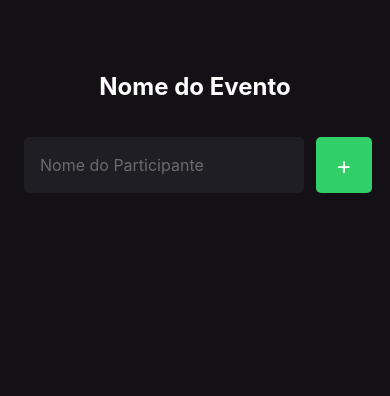
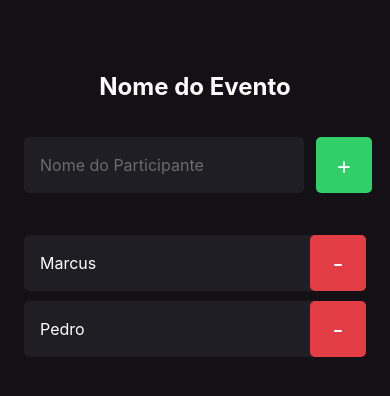
Before and after one commit to marcus-silveira/ImHere, a React Native app: screen / in a window 390 px wide. Shown: the top 396 px of the page. Built offline with nearby package versions, Linux system fonts and the light colour scheme.

Commit message:
criado componente de participante

```diff
--- /dev/null
+++ b/src/components/Participant/index.tsx
@@ -0,0 +1,18 @@
+import { View, Text, TouchableOpacity } from "react-native";
+import { styles } from "./style";
+
+type Props = {
+  name: string;
+};
+
+export function Participant({ name }: Props) {
+  return (
+    <View style={styles.container}>
+      <Text style={styles.name}>{name}</Text>
+
+      <TouchableOpacity style={styles.button}>
+        <Text style={styles.ButtonText}>-</Text>
+      </TouchableOpacity>
+    </View>
+  );
+}
--- /dev/null
+++ b/src/components/Participant/style.ts
@@ -0,0 +1,30 @@
+import { StyleSheet } from "react-native";
+
+export const styles = StyleSheet.create({
+  container: {
+    width: "100%",
+    backgroundColor: "#1F1E25",
+    borderRadius: 5,
+    flexDirection: "row",
+    alignItems: "center",
+    marginBottom: 10,
+  },
+  name: {
+    flex: 1,
+    fontSize: 16,
+    marginLeft: 16,
+    color: "#FFF",
+  },
+  ButtonText: {
+    color: "#FFF",
+    fontSize: 24,
+  },
+  button: {
+    width: 56,
+    height: 56,
+    borderRadius: 5,
+    backgroundColor: "#E23C44",
+    alignItems: "center",
+    justifyContent: "center",
+  },
+});
--- a/src/screens/Home/index.tsx
+++ b/src/screens/Home/index.tsx
@@ -1,10 +1,12 @@
 import { Text, View, TextInput, TouchableOpacity } from "react-native";
 import { styles } from "./styles";
 
+import { Participant } from "../../components/Participant";
+
+function handleParticipantAdd() {
+  console.log("BOTAO CLICADO");
+}
 export function Home() {
-  function handleParticipantAdd() {
-    console.log("BOTAO CLICADO");
-  }
   return (
     <View style={styles.container}>
       <Text style={styles.eventName}>Nome do Evento</Text>
@@ -20,6 +22,9 @@
           <Text style={styles.ButtonText}>+</Text>
         </TouchableOpacity>
       </View>
+
+      <Participant name="Marcus" />
+      <Participant name="Pedro" />
     </View>
   );
 }
```
